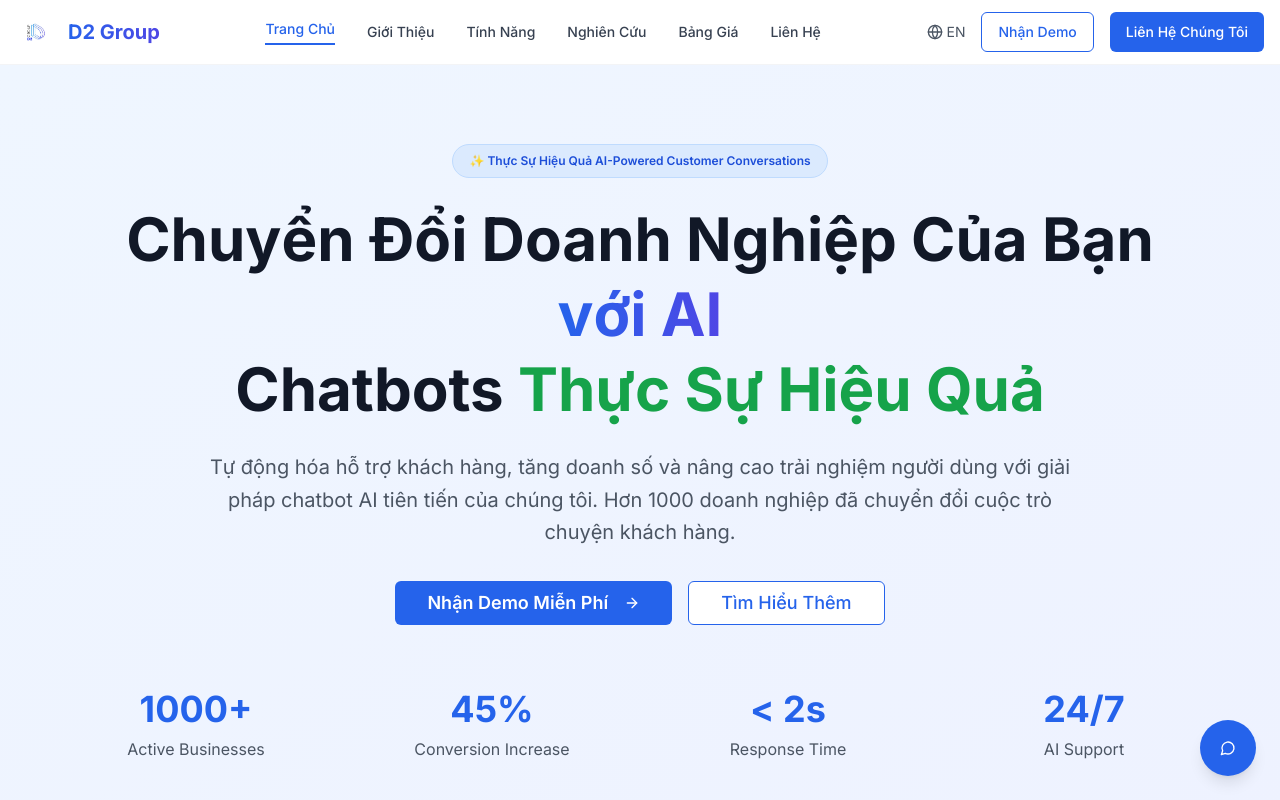
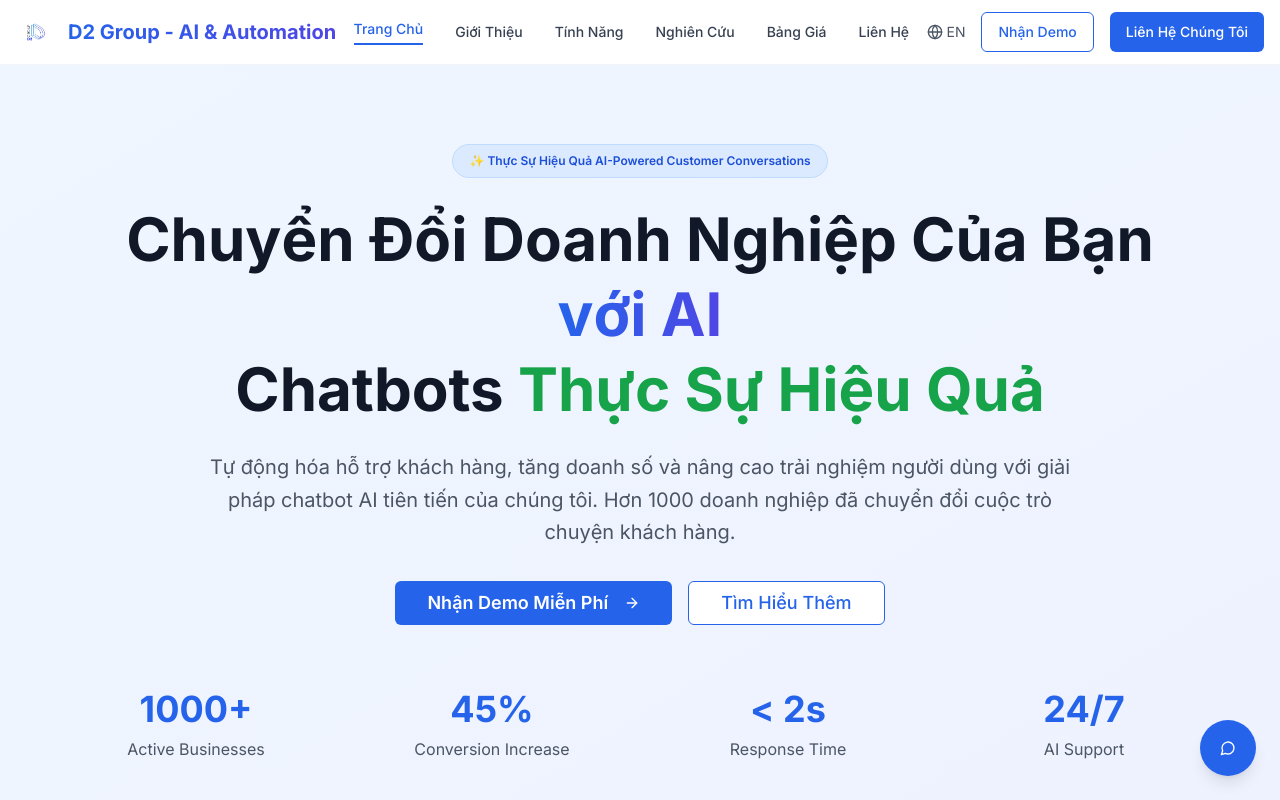
Before and after one commit to dungcam16/d2group-website, a React (Vite) app: page / in a window 1280 px wide. Shown: the top 800 px of the page. Built offline with nearby package versions, Linux system fonts and the light colour scheme.

Commit message:
Code edited in Lovable Code Editor
Edited UI in Lovable

```diff
--- a/src/components/Header.tsx
+++ b/src/components/Header.tsx
@@ -51,7 +51,7 @@ const Header = () => {
               loading="eager"
             />
             <span className="text-xl font-bold bg-gradient-to-r from-blue-600 to-indigo-600 bg-clip-text text-transparent">
-              D2 Group
+              D2 Group - AI & Automation
             </span>
           </div>
 
```
